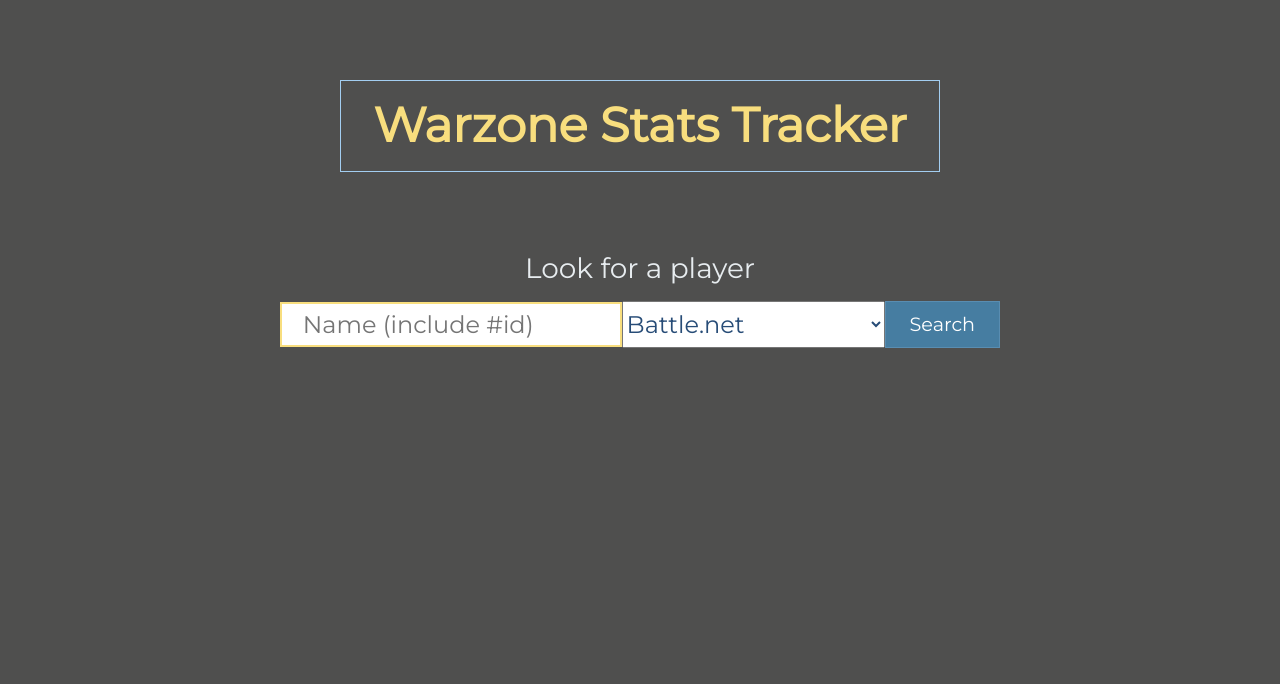
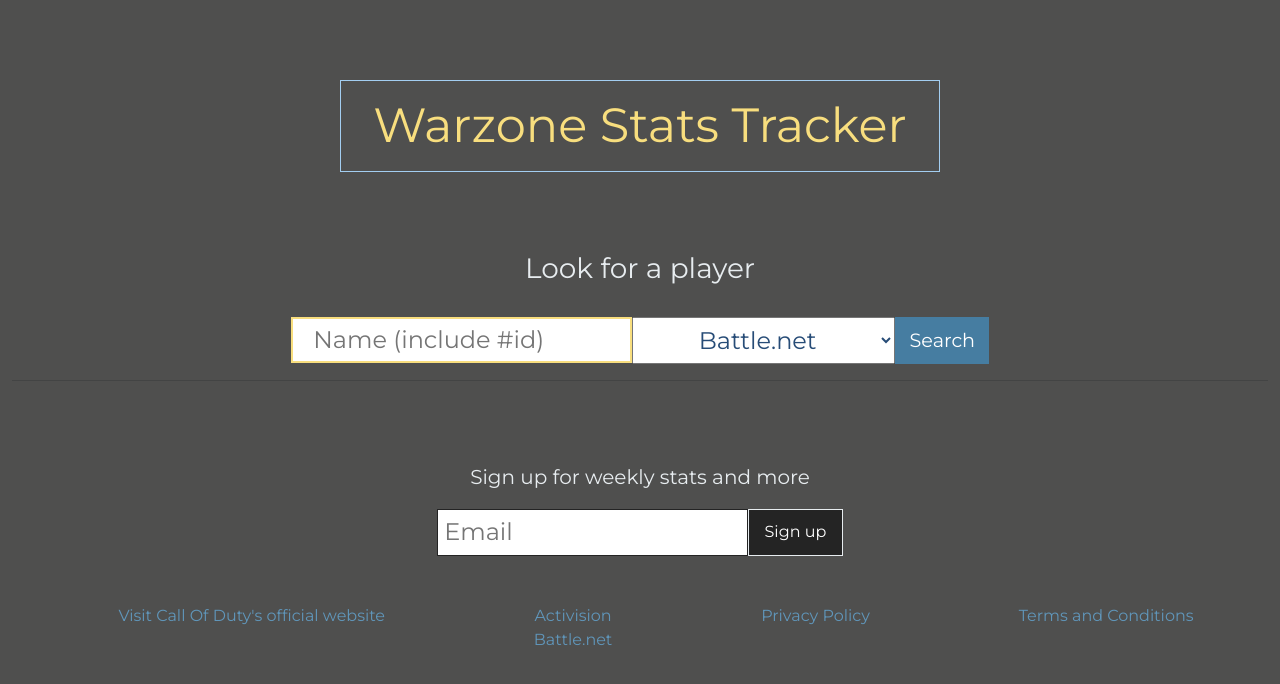
Before and after one commit to IKorchev/wz-tracker-react, a React (Create React App) app in the folder client/: page / in a window 1280 px wide. Shown: the top 684 px of the page. Built offline with nearby package versions, Linux system fonts and the light colour scheme.

Commit message:
added footer, and some changes to the mixin

```diff
--- a/client/src/App.js
+++ b/client/src/App.js
@@ -3,6 +3,7 @@ import "./styles/main.scss"
 import Header from "./components/Header"
 import Form from "./components/Form"
 import Content from "./components/Content"
+import Footer from "./components/Footer"
 import "bootstrap"
 
 function App() {
@@ -14,6 +15,7 @@ function App() {
       <Header />
       <Form setData={setData} setLoading={setLoading} data={data} />
       <Content data={data} loading={loading} />
+      <Footer />
     </>
   )
 }
--- a/client/src/components/Accordions.js
+++ b/client/src/components/Accordions.js
@@ -8,7 +8,9 @@ const Accordions = ({ data }) => {
     const stats = [arr.plunder, arr.battleRoyale]
     return (
       <Container className='my-4 p-2 text-center' id='stats-container'>
-        <h3 className='text-center mb-4'>{arr._id ? "Previous stats" : "Current stats"}</h3>
+        <h3 className='text-center mb-4'>
+          {arr._id ? "Previous stats" : "Current stats"}
+        </h3>
         {stats.map((gameMode) => (
           <Accordion className='bg-dark' key={gameMode.title}>
             <Card className='bg-info text-dark border-0 rounded-0'>
--- a/client/src/components/Buttons.js
+++ b/client/src/components/Buttons.js
@@ -14,7 +14,7 @@ const deleteTooltip = (pr) => (
 
 export const DeleteButton = () => (
   <OverlayTrigger placement='top' overlay={deleteTooltip}>
-    <Button className='mt-2 button w-100' onClick={deleteUser}>
+    <Button className='mt-2 button content-button w-100' onClick={deleteUser}>
       Delete stats
     </Button>
   </OverlayTrigger>
@@ -22,7 +22,7 @@ export const DeleteButton = () => (
 
 export const UpdateButton = () => (
   <OverlayTrigger placement='top' overlay={updateTooltip}>
-    <Button className='mt-2 button w-100' onClick={updateUser}>
+    <Button className='mt-2 button content-button  w-100' onClick={updateUser}>
       Update stats
     </Button>
   </OverlayTrigger>
--- /dev/null
+++ b/client/src/components/Footer.js
@@ -0,0 +1,54 @@
+import React from "react"
+import { Button, Container } from "react-bootstrap"
+const Footer = () => {
+  return (
+    <Container fluid id='footer'>
+      <hr></hr>
+      <Container
+        id='footer-signup'
+        className='d-flex flex-column align-items-center my-5'>
+        <label for='email-input'>
+          <h5 clasName='text-center'>Sign up for weekly stats and more</h5>
+        </label>
+        <Container>
+          <input type='email' placeholder='Email' id='email-input' />
+          <Button type='submit' className='button'>
+            Sign up
+          </Button>
+        </Container>
+      </Container>
+      <ul id='footer-list'>
+        <li>
+          <a href='https://callofduty.com/' target='_blank' rel='noreferrer'>
+            Visit Call Of Duty's official website
+          </a>
+        </li>
+        <li>
+          <a href='https://callofduty.com/' target='_blank' rel='noreferrer'>
+            Activision
+          </a>
+          <a
+            className='d-block'
+            href='https://callofduty.com/'
+            target='_blank'
+            rel='noreferrer'>
+            Battle.net
+          </a>
+        </li>
+        <li>
+          <a href='https://callofduty.com/' target='_blank' rel='noreferrer'>
+            Privacy Policy
+          </a>
+        </li>
+        <li>
+          <a href='https://callofduty.com/' target='_blank' rel='noreferrer'>
+            Terms and Conditions
+          </a>
+        </li>
+      </ul>
+      <div></div>
+    </Container>
+  )
+}
+
+export default Footer
--- a/client/src/components/Form.js
+++ b/client/src/components/Form.js
@@ -1,4 +1,5 @@
 import React, { useEffect, useRef, useState } from "react"
+import { Container } from "react-bootstrap"
 
 const Form = ({ setData, setLoading, data }) => {
   const [name, setName] = useState("")
@@ -33,9 +34,10 @@ const Form = ({ setData, setLoading, data }) => {
   }
 
   return (
-    <div className='container'>
+    <Container fluid className='text-center'>
       <h3 className='text-center'>Look for a player</h3>
       <form className='form' onSubmit={handleFormSubmit}>
+        <Container className='d-sm-flex justify-content-center' id='form-elements'>
           <input
             type='text'
             ref={(el) => (searchRef = el)}
@@ -60,8 +62,9 @@ const Form = ({ setData, setLoading, data }) => {
           <button type='submit' id='search-button' className='button'>
             Search
           </button>
+        </Container>
       </form>
-    </div>
+    </Container>
   )
 }
 
--- /dev/null
+++ b/client/src/styles/_footer.scss
@@ -0,0 +1,46 @@
+#footer {
+  display: flex;
+  flex-direction: column;
+  justify-content: space-around;
+  position: relative;
+  bottom: 0;
+  #footer-signup {
+    h5 {
+      color: $light;
+      margin: 20px 0;
+    }
+    input {
+      font-size: 1.5rem;
+      outline: none;
+      padding: 0.3rem 0.4rem;
+      border: 1px solid $bg-dark;
+      @media (max-width: 992px) {
+        width: 95%;
+      }
+    }
+    div {
+      display: flex;
+      justify-content: center;
+    }
+  }
+  ul {
+    text-align: center;
+    display: flex;
+    flex-direction: row;
+    justify-content: space-around;
+    list-style-type: none;
+  }
+
+  a {
+    text-decoration: none;
+  }
+  .button {
+    padding: 0 1rem;
+    outline: none !important;
+    border-radius: 0;
+    border: 1px solid $light;
+    background-color: $bg-dark !important;
+    color: $light;
+    @include buttonHoverAndFocus($light, $light);
+  }
+}
--- a/client/src/styles/_form.scss
+++ b/client/src/styles/_form.scss
@@ -10,6 +10,8 @@
     width: 100%;
   }
 }
+#form-elements {
+  margin-top: 1rem;
 
   .search {
     font-size: 1.5rem;
@@ -28,6 +30,7 @@
   }
 
   select {
+    text-align-last: center;
     color: $darkBlue;
     font-size: 1.5rem;
     height: 2.9rem;
@@ -45,16 +48,14 @@ select {
   }
   .button {
     font-size: 1.2rem;
-  padding: 0.5rem 1.5rem;
+    padding: 0 0.9rem;
     cursor: pointer;
-  border-radius: 0px;
     outline: none;
-  border: 1px solid $lightblue;
-  @media (max-width: 992px) {
-    width: 20%;
+    border: none;
+    @media (max-width: 575px) {
+      width: 94.84%;
+      padding: 0.5rem;
     }
-  @media (max-width: 660px) {
-    width: 95%;
+    @include buttonHoverAndFocus($blue, $info);
   }
-  @include buttonHoverAndFocus;
 }
--- a/client/src/styles/_global.scss
+++ b/client/src/styles/_global.scss
@@ -20,6 +20,9 @@ h3 {
   margin: 1rem 0;
   color: $light;
 }
+select {
+  text-align-last: center;
+}
 .container-column {
   margin: 3rem auto;
   display: flex;
@@ -29,7 +32,6 @@ h3 {
 }
 
 .header {
-  font-weight: 700;
   display: inline-block;
   margin: 2rem 10px;
   padding: 1rem 2rem;
@@ -37,4 +39,14 @@ h3 {
   text-align: center;
   font-size: 3rem;
   border: 0.5px solid $info;
+  @media (max-width: 575px) {
+    font-size: 2.5rem !important;
+    width: 100%;
+    display: flex;
+  }
 }
+
+.content-button {
+  border-radius: 0;
+  @include buttonHoverAndFocus($info, $blue);
+}
--- a/client/src/styles/_mixins.scss
+++ b/client/src/styles/_mixins.scss
@@ -1,4 +1,4 @@
-@mixin buttonHoverAndFocus {
+@mixin buttonHoverAndFocus($shadowcolor, $linecolor) {
   background-color: darken($blue, 10);
   color: #fff !important;
   position: relative;
@@ -10,8 +10,8 @@
     bottom: -1px;
     left: 0;
     border-radius: 20%;
-    box-shadow: 0px 0px 10px 2px $blue;
-    background: $info;
+    box-shadow: 0px 0px 10px 2px $shadowcolor;
+    background: $linecolor;
     transform: scaleX(0);
     transition: all ease-in-out 0.1s;
   }
@@ -23,8 +23,8 @@
     top: -1px;
     left: 0;
     border-radius: 20%;
-    box-shadow: 0px 0px 10px 2px $blue;
-    background: $info;
+    box-shadow: 0px 0px 10px 2px $shadowcolor;
+    background: $linecolor;
     transform: scaleX(0);
     transition: all ease-in-out 0.1s;
   }
--- a/client/src/styles/main.scss
+++ b/client/src/styles/main.scss
@@ -5,3 +5,4 @@
 @import "form.scss";
 @import "global.scss";
 @import "content.scss";
+@import "footer.scss";
```
Lines whose indentation alone changed are shown as unchanged.
